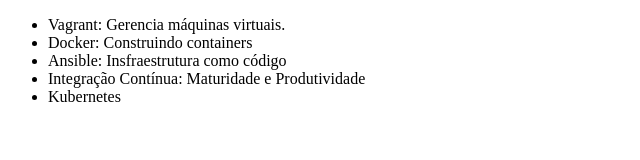
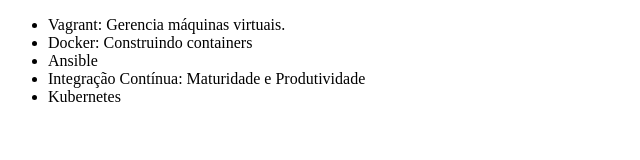
Before and after one commit to DavidRoni/alura-git, a plain HTML site: page index.html in a window 1280 px wide. Shown: the whole page, without its empty margins (0-640 px from the left). Drawn offline with Linux system fonts and the light colour scheme.

Commit message:
Revert "Mudando nome do curso de Ansible"
This reverts commit a63f934266fe5ea1cc68aa182986e10773c0d745.

```diff
--- a/index.html
+++ b/index.html
@@ -8,7 +8,7 @@
     <ul>
         <li>Vagrant: Gerencia máquinas virtuais.</li>
         <li>Docker: Construindo containers</li>
-        <li>Ansible: Insfraestrutura como código</li>
+        <li>Ansible</li>
         <li>Integração Contínua: Maturidade e Produtividade</li>
         <li>Kubernetes</li>
     </ul>
```
